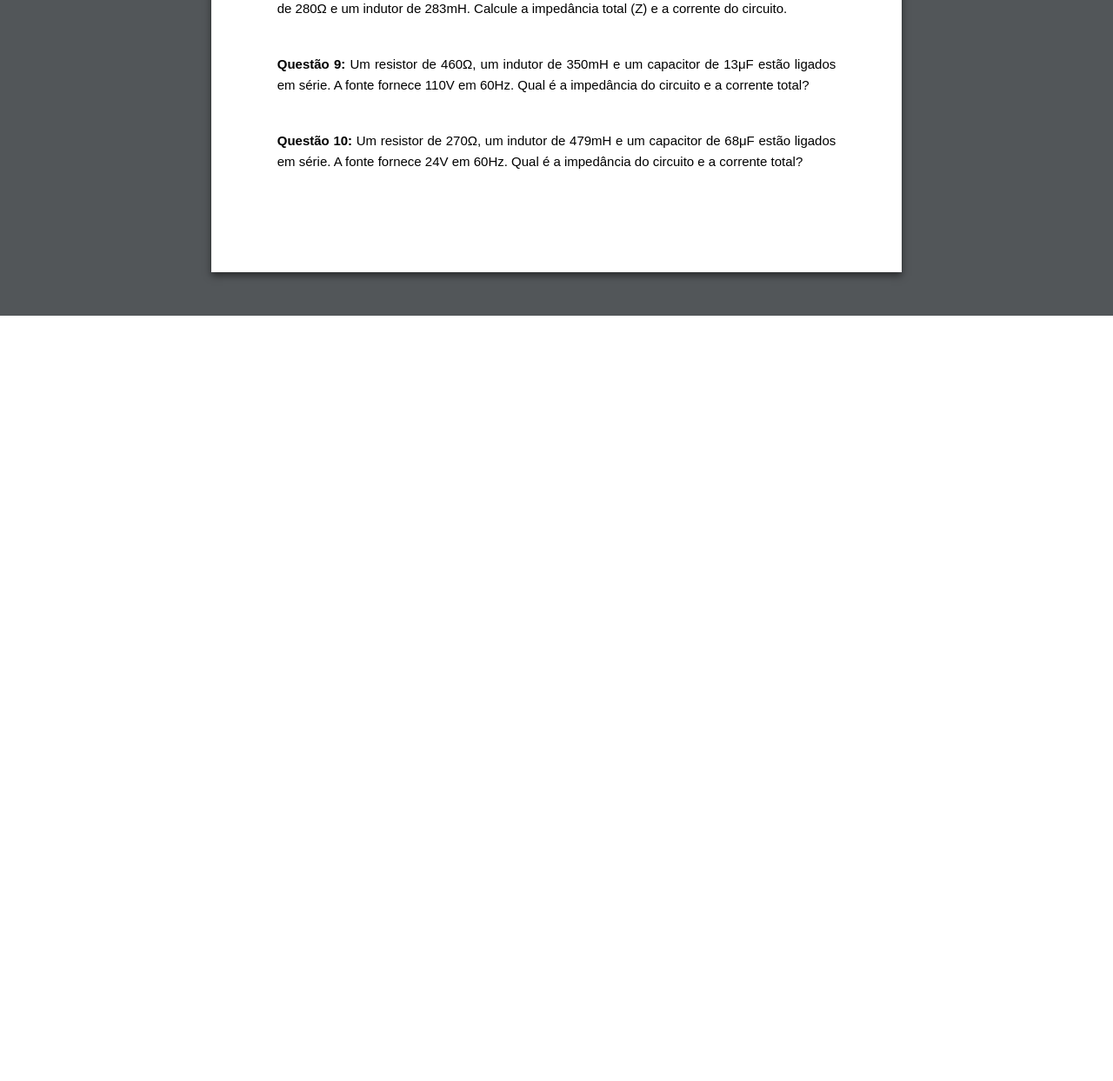
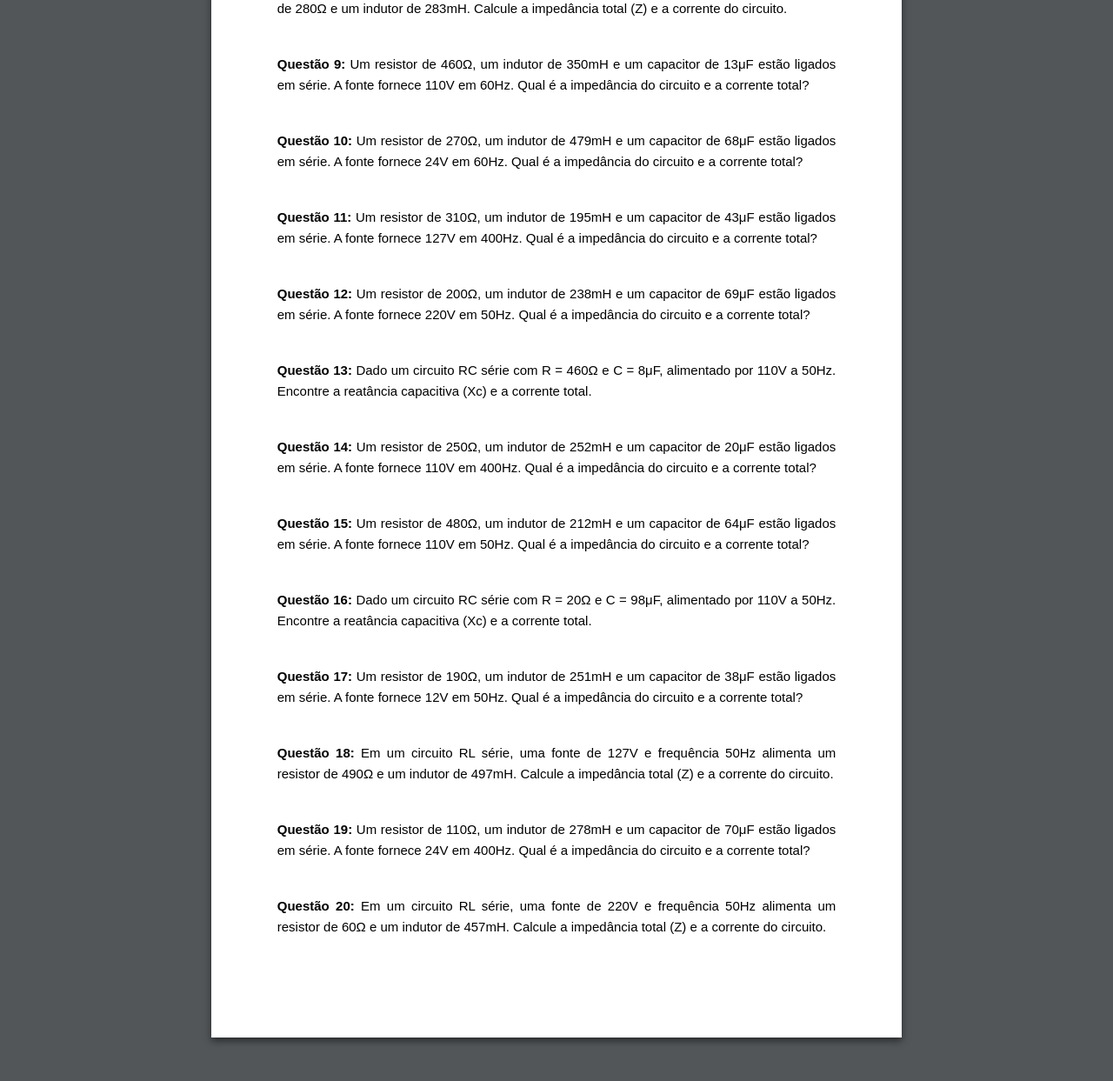
Before and after one commit to helder-duda/SDAEE, a Flask app: page /gerar_exercicios in a window 1280 px wide. Shown: the part 1032-2275 px from the top of the page at 87% size. Before the commit the page ends 1395 px from the top, so only its background shows below. Run offline with Flask 3, Linux system fonts and the light colour scheme; the visitor is signed in with stand-in values (Sample User, id 1).

Commit message:
Ponto Perfeito - Menus início, Análise CA - Circuito Com Login de acesso, RL, RC e RLC e Exercicios OK

```diff
--- a/app.py
+++ b/app.py
@@ -125,7 +125,7 @@ def alterar_senha():
 def gerar_exercicios():
     # CAPTURA OS PARÂMETROS ENVIADOS PELO JAVASCRIPT
     # Se não forem informados, assume o padrão de 10 questões e tipo 'todos'
-    qtd = int(request.args.get('qtd', 10))
+    qtd = int(request.args.get('qtd', 20))
     tipo_selecionado = request.args.get('tipo', 'todos').upper()
 
     def sortear():
@@ -546,6 +546,7 @@ def graficos_serie():
     except Exception as e:
         return jsonify({'sucesso': False, 'erro': str(e)})
 
+
 @app.route('/graficos_paralelo', methods=['POST'])
 def graficos_paralelo():
     dados = request.get_json()
@@ -568,11 +569,34 @@ def graficos_paralelo():
 
         theta_rad = math.atan2(il_mag, ir_mag)
         theta_deg = math.degrees(theta_rad)
-        z_eq = v / it_mag if it_mag != 0 else 1
-        fator_escala = round(z_eq, 1)
+
+        # 1. Definimos a escala base para que IT ocupe visualmente 50% de V
+        amp_it_visual = 0.5 * v
+        escala_base = amp_it_visual / it_mag if it_mag > 0 else 1.0
+
+        # 2. Aplicamos a escala base inicialmente nas correntes dos ramos
+        amp_ir_visual = ir_mag * escala_base
+        amp_il_visual = il_mag * escala_base
+
+        # 3. Salvaguarda visual: nenhuma corrente ativa pode ser menor que 15% de IT visual (0.15 * amp_it_visual)
+        min_i_visual = 0.15 * amp_it_visual
+
+        amp_ir_visual_final = max(amp_ir_visual, min_i_visual) if ir_mag > 0.01 else 0
+        amp_il_visual_final = max(amp_il_visual, min_i_visual) if il_mag > 0.01 else 0
+
+        # 4. Calculamos os fatores de escala finais reais de cada uma para exibir na legenda
+        escala_ir_final = amp_ir_visual_final / ir_mag if ir_mag > 0.01 else 1.0
+        escala_il_final = amp_il_visual_final / il_mag if il_mag > 0.01 else 1.0
+        escala_it_final = escala_base  # IT segue estritamente a escala base
+
+        # 5. Montamos as legendas dinâmicas informando a escala de cada uma
+        label_it = f"IT (escala x{escala_it_final:.1f})"
+        label_ir = "IR" if escala_ir_final <= 1.05 else f"IR (escala x{escala_ir_final:.1f})"
+        label_il = "IL" if escala_il_final <= 1.05 else f"IL (escala x{escala_il_final:.1f})"
 
         fig = plt.figure(figsize=(12, 5))
 
+        # --- Domínio do Tempo ---
         ax1 = fig.add_subplot(121)
         periodo = 1 / f
         periodo_ms = periodo * 1000
@@ -580,38 +604,50 @@ def graficos_paralelo():
         t_ms = t * 1000
 
         v_t = v * np.sin(w * t)
-        ir_t = (ir_mag * fator_escala) * np.sin(w * t)
-        il_t = (il_mag * fator_escala) * np.sin(w * t - np.pi / 2)
-        it_t = (it_mag * fator_escala) * np.sin(w * t - theta_rad)
+        ir_t = amp_ir_visual_final * np.sin(w * t)
+        il_t = amp_il_visual_final * np.sin(w * t - np.pi / 2)
+        it_t = amp_it_visual * np.sin(w * t - theta_rad)
 
-        ax1.plot(t_ms, v_t, label='V (Referência)', color='blue', linewidth=2)
-        ax1.plot(t_ms, it_t, label=f'IT (escala x{fator_escala})', color='red', linestyle='--')
-        ax1.plot(t_ms, ir_t, label='IR', color='green')
-        ax1.plot(t_ms, il_t, label='IL', color='purple')
+        ax1.plot(t_ms, v_t, label='V (Referência)', color='blue', linewidth=2.5)
+        ax1.plot(t_ms, it_t, label=label_it, color='red', linestyle='--', linewidth=2)
+        ax1.plot(t_ms, ir_t, label=label_ir, color='green', linewidth=1.5)
+        ax1.plot(t_ms, il_t, label=label_il, color='purple', linewidth=1.5)
+
         ax1.set_title("Domínio do Tempo (Paralelo)", fontsize=14, fontweight='bold')
         ax1.set_xlabel("Tempo (ms)")
-        ax1.set_ylabel("Amplitude")
+        ax1.set_ylabel("Amplitude Visual")
         ticks_ms = np.linspace(0, 2 * periodo_ms, 9)
         ax1.set_xticks(ticks_ms)
         ax1.set_xticklabels([f"{tick:.3f}" for tick in ticks_ms])
         ax1.grid(True, which='both', linestyle='--', alpha=0.7)
         ax1.legend(loc='upper right')
 
+        # --- Diagrama Fasorial ---
         ax2 = fig.add_subplot(122)
-        ax2.quiver(0, 0, v, 0, angles='xy', scale_units='xy', scale=1, color='blue', label='V (0.0°)')
-        ax2.quiver(0, 0, ir_mag * fator_escala, 0, angles='xy', scale_units='xy', scale=1, color='green', label='IR (0.0°)')
-        ax2.quiver(0, 0, 0, -il_mag * fator_escala, angles='xy', scale_units='xy', scale=1, color='purple', label='IL (-90.0°)')
+        # Vetor de Tensão de Referência
+        ax2.quiver(0, 0, v, 0, angles='xy', scale_units='xy', scale=1, color='blue', label=f'V ({v:.1f}V) (0.0°)',
+                   width=0.005)
 
-        it_x = (it_mag * fator_escala) * math.cos(-theta_rad)
-        it_y = (it_mag * fator_escala) * math.sin(-theta_rad)
-        ax2.quiver(0, 0, it_x, it_y, angles='xy', scale_units='xy', scale=1, color='red', label=f'IT (x{fator_escala}) ({-theta_deg:.1f}°)', width=0.005)
+        # Vetor IR
+        ax2.quiver(0, 0, amp_ir_visual_final, 0, angles='xy', scale_units='xy', scale=1, color='green',
+                   label=f'{label_ir} ({ir_mag:.2f}A) (0.0°)', width=0.005)
 
-        limite = max(v, ir_mag * fator_escala, il_mag * fator_escala) * 1.2
+        # Vetor IL (aponta para baixo, -90 graus)
+        ax2.quiver(0, 0, 0, -amp_il_visual_final, angles='xy', scale_units='xy', scale=1, color='purple',
+                   label=f'{label_il} ({il_mag:.2f}A) (-90.0°)', width=0.005)
+
+        # Vetor IT resultante
+        it_x = amp_it_visual * math.cos(-theta_rad)
+        it_y = amp_it_visual * math.sin(-theta_rad)
+        ax2.quiver(0, 0, it_x, it_y, angles='xy', scale_units='xy', scale=1, color='red',
+                   label=f'{label_it} ({it_mag:.2f}A) ({-theta_deg:.1f}°)', width=0.008)
+
+        limite = max(v, amp_ir_visual_final, amp_il_visual_final) * 1.2
         ax2.set_xlim(-limite, limite)
         ax2.set_ylim(-limite, limite)
         ax2.axhline(0, color='black', linewidth=1)
         ax2.axvline(0, color='black', linewidth=1)
-        ax2.set_title("Diagrama Fasorial", fontsize=14, fontweight='bold')
+        ax2.set_title("Diagrama Fasorial (Paralelo)", fontsize=14, fontweight='bold')
         ax2.grid(True, linestyle='--', alpha=0.7)
         ax2.set_aspect('equal')
         ax2.legend(loc='upper right')
--- a/static/style.css
+++ b/static/style.css
@@ -9,7 +9,7 @@
 body {
     background-color: #f4f7f6;
     color: #333;
-    overflow: hidden; /* Garante que não haverá barras de rolagem no PC */
+    overflow: auto; /* Garante que haverá barras de rolagem no PC, trocando por hidden não permite*/
 }
 
 /* Estrutura principal */
@@ -93,7 +93,7 @@ body {
     flex: 1;
     display: flex;
     flex-direction: column;
-    overflow: hidden; /* Evita que o conteúdo empurre a tela no PC */
+    overflow: auto; /* permite que o conteúdo empurre a tela no PC, hidden evita */
 }
 
 .top-header {
@@ -121,6 +121,8 @@ body {
 .content-panel h2 {
     font-size: 1.3rem;
     margin-bottom: 5px;
+    height: auto;
+    min-height: min-content;
 }
 
 /* Grid de 4 Partes (Imagens e Controles) - MAIS COMPACTO */
```
Also changed, not shown: static/script.js (+22 -20 lines).
